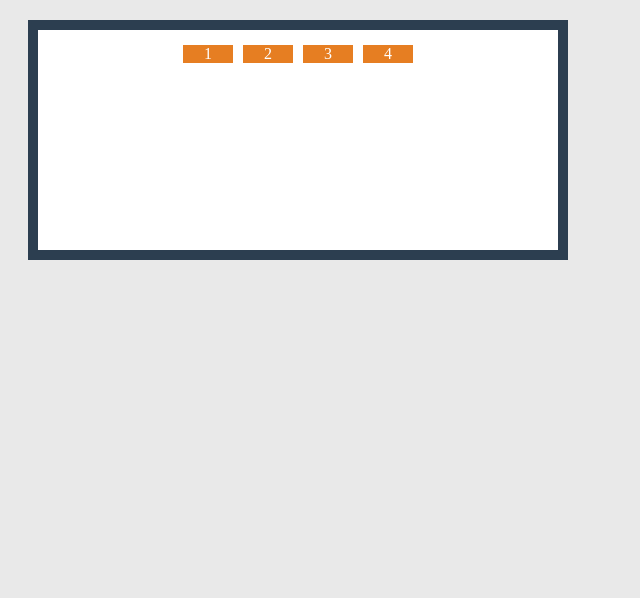
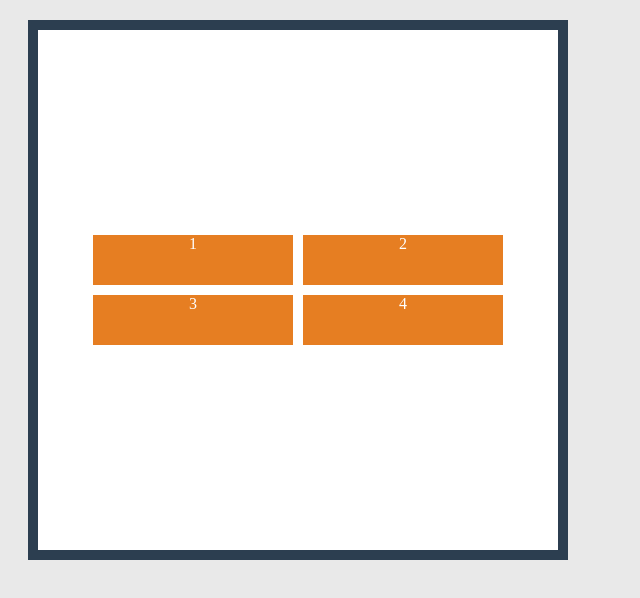
Before and after one commit to eacevedof/prj_flexbox, a website built with webpack: page falconmasters/guia_completa_de_flexbox_desde_0/site/index.html in a window 1280 px wide. Shown: the whole page, without its empty margins (0-640 px from the left). Built offline with nearby package versions, Linux system fonts and the light colour scheme.

Commit message:
align-items vs align-content

```diff
--- a/falconmasters/guia_completa_de_flexbox_desde_0/site/src/estilos.css
+++ b/falconmasters/guia_completa_de_flexbox_desde_0/site/src/estilos.css
@@ -2,7 +2,7 @@ body {background: #E9E9E9;}
 
 .contenedor {
   width: 500px;
-  height: 200px;
+  height: 500px;
   background: #fff;
   padding: 10px;
   border: 10px solid #2C3E50;
@@ -13,15 +13,18 @@ body {background: #E9E9E9;}
   display: -ms-flexbox;
   display:flex;
 
+  flex-wrap: wrap;
   justify-content: center;
-  align-items: baseline;
+  align-items: center;
+  align-content: center;
+
 }/*.contenedor*/
 
 .elemento {
   color: #fff;
   margin: 5px;
-  width: 50px;
-  height: auto;
+  width: 200px;
+  height: 50px;
   background: #E67E22;
   text-align: center;
 }
```
Also changed, not shown: 1 other file.
